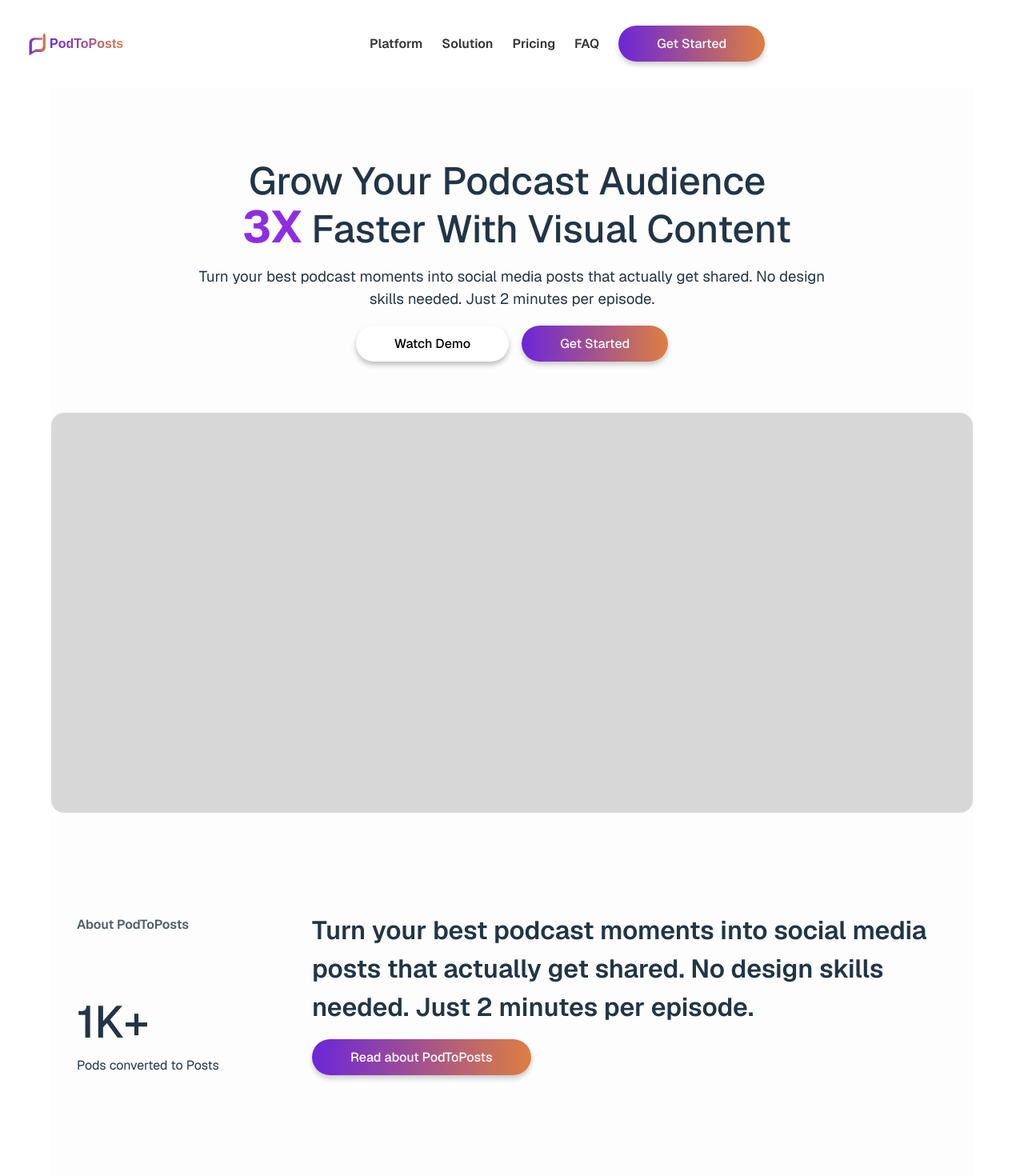
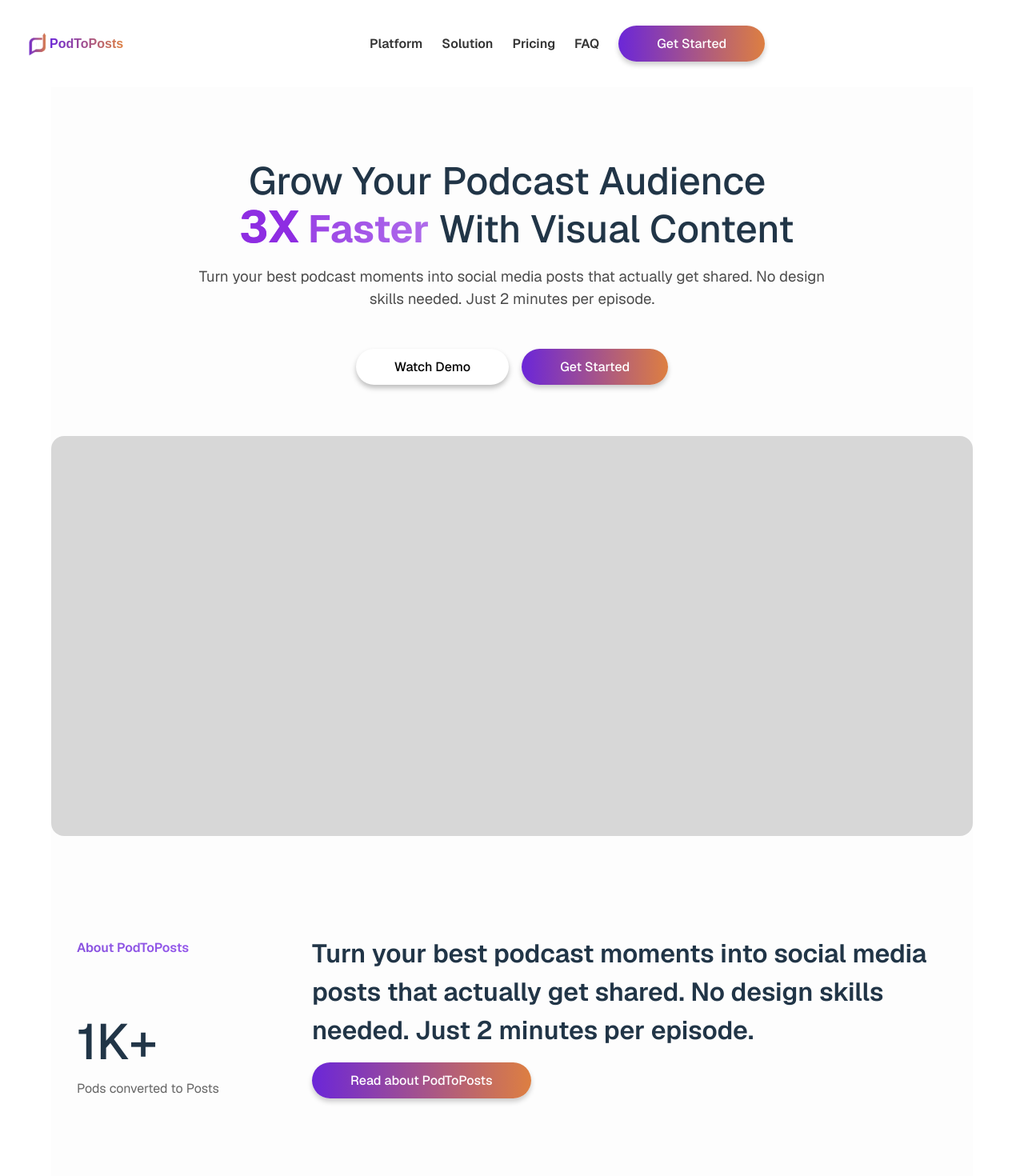
Before and after one commit to botkumar01/pod2posts, a React (Vite) app: page /home in a window 1280 px wide. Shown: the top 1470 px of the page at 80% size. Built offline with nearby package versions, Linux system fonts and the light colour scheme; a web font is replaced by a local one.

Commit message:
Update HomePage.scss scss half page style changes

```diff
--- a/src/Pages/HomePage.scss
+++ b/src/Pages/HomePage.scss
@@ -677,3 +677,199 @@
     }
   }
 }
+
+.homePage {
+  margin: 0 auto;
+  margin-top: 6rem;
+  background-color: #fdfdfd;
+  box-sizing: border-box;
+  width: 100%;
+  max-width: 90vw;
+  overflow: hidden;
+  animation: fadeIn 0.5s ease;
+
+  .hero {
+    display: flex;
+    flex-direction: column;
+    justify-content: center;
+    align-items: center;
+    padding: 4rem 0;
+
+    .hero-title {
+      font-weight: 500;
+      font-size: 3rem;
+      text-align: center;
+      width: min(800px, 90%);
+      margin-bottom: 0;
+
+      .hero-gradient {
+        font-size: 3rem;
+        background: linear-gradient(90deg, #8e2de2, #8d2de2b3);
+        -webkit-background-clip: text;
+        -webkit-text-fill-color: transparent;
+        font-weight: 700;
+      }
+    }
+
+    .hero-subtitle {
+      font-weight: 300;
+      width: min(800px, 90%);
+      text-align: center;
+      color: rgba(0, 0, 0, 0.7);
+      margin-bottom: 3rem;
+    }
+
+    .cta {
+      max-width: max-content;
+      display: flex;
+      gap: 1rem;
+      justify-content: center;
+      align-items: center;
+    }
+  }
+
+  .placeholderImage {
+    border-radius: 1rem;
+    margin: 0 auto;
+    width: 100%;
+    height: 500px;
+    background-color: rgba(0, 0, 0, 0.15);
+  }
+
+  .about {
+    display: flex;
+    justify-content: space-between;
+    padding: 2rem 0;
+    margin: 4rem 2rem;
+
+    .aboutImage {
+      flex-grow: 1;
+      flex: 1;
+      padding-top: 2rem;
+      box-sizing: border-box;
+      border-radius: 1rem;
+      display: flex;
+      flex-direction: column;
+      justify-content: space-between;
+
+      &.left {
+        /* any specific left styles if needed */
+      }
+
+      h2 {
+        margin: 0;
+        font-size: 3.9rem;
+        font-weight: 500;
+      }
+
+      span.title {
+        font-weight: 600;
+        opacity: 0.8;
+        background: linear-gradient(90deg, #6B26D8, #8A38F5);
+        -webkit-background-clip: text;
+        -webkit-text-fill-color: transparent;
+      }
+
+      span.subtext {
+        font-weight: 400;
+        color: rgba(0, 0, 0, 0.6);
+      }
+
+      span.boldText {
+        font-weight: 700;
+      }
+    }
+
+    .aboutText {
+      flex: 2.7;
+
+      &.right {
+        /* any specific right styles if needed */
+      }
+
+      h2 {
+        font-size: 2rem;
+        margin-bottom: 1rem;
+        line-height: 3rem;
+        font-weight: 600 !important;
+      }
+    }
+  }
+}
+
+/* Fade-in animation */
+@keyframes fadeIn {
+  0% {
+    opacity: 0;
+    filter: blur(10px);
+  }
+  100% {
+    opacity: 1;
+    filter: blur(0);
+  }
+}
+
+/* Responsive Example */
+@media screen and (max-width: 1000px) {
+  .homePage {
+    width: 100vw;
+    max-width: 100vw;
+
+    .hero {
+      flex-direction: column;
+      padding: 2rem 0;
+
+      .hero-title {
+        font-size: 2.5rem;
+      }
+
+      .hero-subtitle {
+        font-size: 1rem;
+      }
+
+      .cta {
+        flex-direction: column;
+        gap: 1rem;
+
+        button {
+          font-size: 1rem;
+        }
+      }
+    }
+
+    .placeholderImage {
+      width: 100%;
+      border-radius: 0;
+      height: 300px;
+    }
+
+    .about {
+      flex-direction: column;
+      justify-content: center;
+      align-items: center;
+
+      .aboutImage.left {
+        .boldText,
+        .subtext {
+          display: none;
+        }
+      }
+
+      .aboutText.right {
+        max-width: 90%;
+        margin: 0 auto;
+        display: flex;
+        flex-direction: column;
+        justify-content: center;
+        align-items: center;
+        gap: 1rem;
+
+        h2 {
+          text-align: center;
+          font-size: 1.75rem;
+          line-height: 2rem;
+        }
+      }
+    }
+  }
+}
```
